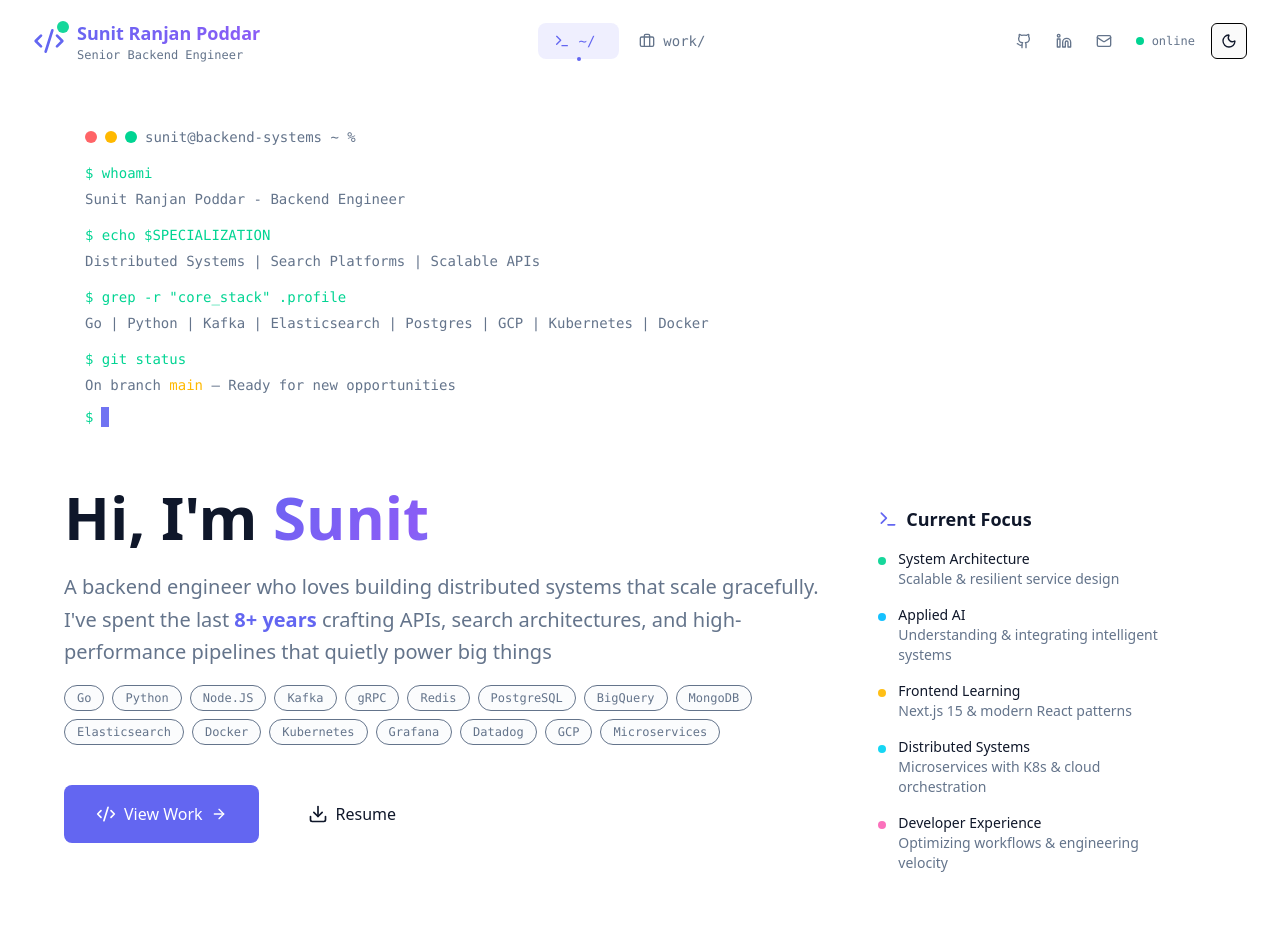
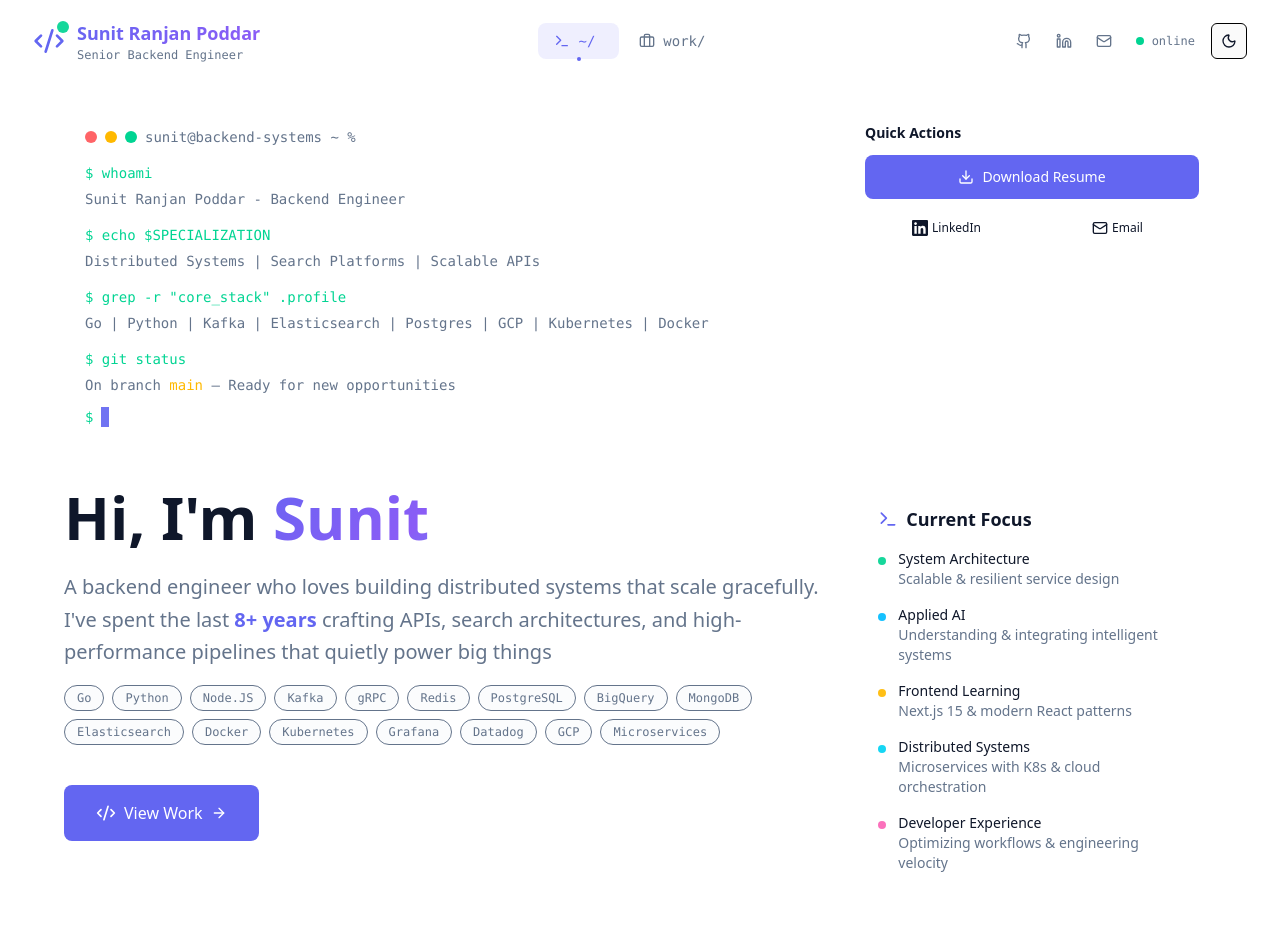
Before and after one commit to sunit-poddar/sunitpoddar.dev, a Next.js app: page / in a window 1280 px wide. Shown: the top 952 px of the page. Built offline with nearby package versions, Linux system fonts and the light colour scheme.

Commit message:
home page changes

```diff
--- a/src/app/page.tsx
+++ b/src/app/page.tsx
@@ -35,8 +35,10 @@ export default function Home() {
       {/* Hero Section */}
       <section className="container mx-auto px-4 sm:px-6 lg:px-8 pt-6 pb-12">
         <div className="max-w-6xl mx-auto space-y-8">
-          {/* Terminal at the top */}
-          <div className="glass rounded-lg p-5 code-font text-sm">
+          {/* Terminal with contact buttons */}
+          <div className="grid lg:grid-cols-3 gap-6 items-start">
+            {/* Terminal */}
+            <div className="lg:col-span-2 glass rounded-lg p-5 code-font text-sm">
               <div className="flex items-center space-x-2 mb-4">
                 <div className="flex space-x-2">
                   <div className="w-3 h-3 bg-red-400 rounded-full"></div>
@@ -61,6 +63,57 @@ export default function Home() {
                 <div className="flex items-center space-x-2 mt-3">
                   <span className="text-emerald-400">$</span>
                   <div className="w-2 h-5 bg-primary animate-pulse"></div>
+                </div>
+              </div>
+            </div>
+
+            {/* Contact & Download Actions */}
+            <div className="space-y-4">
+              <div className="glass rounded-lg p-4">
+                <h3 className="text-sm font-semibold text-foreground mb-3">Quick Actions</h3>
+                <div className="space-y-3">
+                  <a
+                    href="/Sunit Poddar_Senior Backend Engineer.pdf"
+                    download="Sunit Poddar_Senior Backend Engineer.pdf"
+                    target="_blank"
+                    rel="noopener noreferrer"
+                    className="w-full inline-flex items-center justify-center px-4 py-3 text-sm font-medium text-primary-foreground bg-primary rounded-lg hover:bg-primary/90 transition-all duration-300 hover:scale-105 active:scale-95"
+                    onClick={(e) => {
+                      const button = e.currentTarget;
+                      const originalText = button.innerHTML;
+                      button.innerHTML = '<svg class="h-4 w-4 mr-2 animate-spin" fill="none" viewBox="0 0 24 24"><circle class="opacity-25" cx="12" cy="12" r="10" stroke="currentColor" stroke-width="4"></circle><path class="opacity-75" fill="currentColor" d="m4 12a8 8 0 018-8V0C5.373 0 0 5.373 0 12h4zm2 5.291A7.962 7.962 0 014 12H0c0 3.042 1.135 5.824 3 7.938l3-2.647z"></path></svg>Downloading...';
+
+                      setTimeout(() => {
+                        button.innerHTML = originalText;
+                      }, 2000);
+                    }}
+                  >
+                    <Download className="h-4 w-4 mr-2" />
+                    Download Resume
+                  </a>
+
+                  <div className="flex gap-2">
+                    <a
+                      href="https://linkedin.com/in/sunitpoddar"
+                      target="_blank"
+                      rel="noopener noreferrer"
+                      className="flex-1 inline-flex items-center justify-center px-3 py-2 text-xs font-medium text-foreground glass border border-border rounded-lg hover:bg-accent/50 transition-all duration-300"
+                    >
+                      <svg className="h-4 w-4 mr-1" fill="currentColor" viewBox="0 0 24 24">
+                        <path d="M20.447 20.452h-3.554v-5.569c0-1.328-.027-3.037-1.852-3.037-1.853 0-2.136 1.445-2.136 2.939v5.667H9.351V9h3.414v1.561h.046c.477-.9 1.637-1.85 3.37-1.85 3.601 0 4.267 2.37 4.267 5.455v6.286zM5.337 7.433c-1.144 0-2.063-.926-2.063-2.065 0-1.138.92-2.063 2.063-2.063 1.14 0 2.064.925 2.064 2.063 0 1.139-.925 2.065-2.064 2.065zm1.782 13.019H3.555V9h3.564v11.452zM22.225 0H1.771C.792 0 0 .774 0 1.729v20.542C0 23.227.792 24 1.771 24h20.451C23.2 24 24 23.227 24 22.271V1.729C24 .774 23.2 0 22.222 0h.003z"/>
+                      </svg>
+                      LinkedIn
+                    </a>
+
+                    <a
+                      href="mailto:sunitpoddar@gmail.com"
+                      className="flex-1 inline-flex items-center justify-center px-3 py-2 text-xs font-medium text-foreground glass border border-border rounded-lg hover:bg-accent/50 transition-all duration-300"
+                    >
+                      <Mail className="h-4 w-4 mr-1" />
+                      Email
+                    </a>
+                  </div>
+                </div>
               </div>
             </div>
           </div>
@@ -93,8 +146,8 @@ export default function Home() {
                 </div>
               </div>
 
-              {/* CTA Buttons */}
-              <div className="flex flex-col sm:flex-row gap-4 pt-4">
+              {/* View Work Button */}
+              <div className="pt-4">
                 <Link
                   href="/projects"
                   className="group inline-flex items-center justify-center px-8 py-4 text-base font-medium text-primary-foreground bg-primary rounded-lg hover:bg-primary/90 transition-all duration-300 hover:scale-105"
@@ -103,27 +156,6 @@ export default function Home() {
                   View Work
                   <ArrowRight className="h-4 w-4 ml-2 group-hover:translate-x-1 transition-transform" />
                 </Link>
-
-                <a
-                  href="/Sunit Poddar_Senior Backend Engineer.pdf"
-                  download="Sunit Poddar_Senior Backend Engineer.pdf"
-                  target="_blank"
-                  rel="noopener noreferrer"
-                  className="inline-flex items-center justify-center px-8 py-4 text-base font-medium text-foreground glass border border-border rounded-lg hover:bg-accent/50 transition-all duration-300 hover:scale-105 active:scale-95"
-                  onClick={(e) => {
-                    // Show visual feedback
-                    const button = e.currentTarget;
-                    const originalText = button.innerHTML;
-                    button.innerHTML = '<svg class="h-5 w-5 mr-2 animate-spin" fill="none" viewBox="0 0 24 24"><circle class="opacity-25" cx="12" cy="12" r="10" stroke="currentColor" stroke-width="4"></circle><path class="opacity-75" fill="currentColor" d="m4 12a8 8 0 018-8V0C5.373 0 0 5.373 0 12h4zm2 5.291A7.962 7.962 0 014 12H0c0 3.042 1.135 5.824 3 7.938l3-2.647z"></path></svg>Downloading...';
-
-                    setTimeout(() => {
-                      button.innerHTML = originalText;
-                    }, 2000);
-                  }}
-                >
-                  <Download className="h-5 w-5 mr-2" />
-                  Resume
-                </a>
               </div>
             </div>
 
```
Lines whose indentation alone changed are shown as unchanged.
